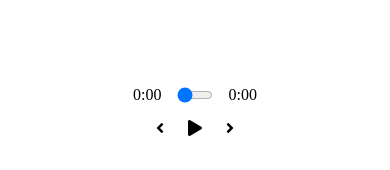
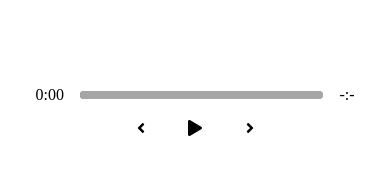
Before and after one commit to HebbarSrikanth/Music-Player, a React (Create React App) app: page / in a window 390 px wide. Shown: the part 580-750 px from the top of the page. Built offline with nearby package versions, Linux system fonts and the light colour scheme.

Commit message:
Completed till adding animation

```diff
--- a/src/App.js
+++ b/src/App.js
@@ -11,10 +11,13 @@ const App = () => {
   const [currentSong, setCurrentSong] = useState(songs[0])
   const [showLibrary, setLibrary] = useState(false)
   return (
-    <div>
+    <div className={`container ${showLibrary ? 'library-active' : ''}`}>
       <Nav showLibrary={showLibrary} setLibrary={setLibrary} />
       <Song currentSong={currentSong} />
-      <Player currentSong={currentSong} />
+      <Player
+        currentSong={currentSong} setCurrentSong={setCurrentSong}
+        songs={songs} setSongs={setSongs}
+      />
       <Library
         songs={songs} showLibrary={showLibrary}
         setCurrentSong={setCurrentSong} setSongs={setSongs}
--- a/src/components/Player.js
+++ b/src/components/Player.js
@@ -2,12 +2,13 @@ import React, { useEffect, useRef, useState } from 'react'
 import { FontAwesomeIcon } from '@fortawesome/react-fontawesome'
 import { faPlay, faAngleLeft, faAngleRight, faPause } from '@fortawesome/free-solid-svg-icons'
 
-const Progress = ({ currentSong }) => {
+const Progress = ({ currentSong, setCurrentSong, songs, setSongs }) => {
     //State for playing/pausing
     const [isPlaying, setPlaying] = useState(false)
     const [currenTime, setTime] = useState({
         currentInfo: 0,
-        duration: 0
+        duration: 0,
+        completePercentage: 0
     })
 
     useEffect(() => {
@@ -32,10 +33,14 @@ const Progress = ({ currentSong }) => {
     }
     //Sond Duration Update
     const timeHandler = (e) => {
+        const current = Math.round(e.target.currentTime)
+        const end = Math.round(e.target.duration)
+        const percentage = Math.round((current / end) * 100)
         setTime({
             ...currenTime,
             currentInfo: e.target.currentTime,
-            duration: e.target.duration
+            duration: e.target.duration,
+            completePercentage: percentage
         })
     }
     //Make proper time format
@@ -51,25 +56,51 @@ const Progress = ({ currentSong }) => {
         ref.current.currentTime = e.target.value
     }
 
+    //Style complete percentage
+    const styleSlider = {
+        transform: `translateX(${currenTime.completePercentage}%)`
+    }
+
+    const controlHandler = (type) => {
+        const length = songs.length;
+        const songIndex = songs.findIndex(s => s.id === currentSong.id)
+        let skipSong = '';
+        if (type === 'back') {
+            if (songIndex === 0) skipSong = songs[length - 1]
+            else skipSong = songs[songIndex - 1]
+        } else {
+            if (songIndex === length - 1) skipSong = songs[0]
+            else skipSong = songs[songIndex + 1]
+        }
+        const newSongList = (songs.map(s => s.id === skipSong.id ? { ...s, active: true } : { ...s, active: false }))
+        setCurrentSong(skipSong)
+        setSongs(newSongList)
+    }
 
     return (
         <div className='player'>
             <div className='time-control'>
                 <p>{getTime(currenTime.currentInfo)}</p>
+                <div style=
+                    {{ background: `linear-gradient(to right,${currentSong.colors[0]},${currentSong.colors[1]})` }}
+                    className='track'
+                >
                     <input type='range'
                         min={0}
                         value={currenTime.currentInfo}
                         max={currenTime.duration || 0}
                         onChange={dragHandler}
                     />
-                <p>{getTime(currenTime.duration)}</p>
+                    <div style={styleSlider} className='track-slider'></div>
+                </div>
+                <p>{currenTime.duration ? getTime(currenTime.duration) : '-:-'}</p>
             </div>
             <div className='song-control'>
-                <FontAwesomeIcon className='skip-back' icon={faAngleLeft} />
+                <FontAwesomeIcon className='skip-back' onClick={() => controlHandler('back')} icon={faAngleLeft} />
                 <FontAwesomeIcon onClick={playHandler} className='play' icon={isPlaying ? faPause : faPlay} />
-                <FontAwesomeIcon className='skip-next' icon={faAngleRight} />
+                <FontAwesomeIcon className='skip-next' onClick={() => controlHandler('skip')} icon={faAngleRight} />
             </div>
-            <audio onTimeUpdate={timeHandler} onLoadedMetadata={timeHandler} ref={ref} src={currentSong.song}></audio>
+            <audio onTimeUpdate={timeHandler} onEnded={() => controlHandler('skip')} onLoadedMetadata={timeHandler} ref={ref} src={currentSong.song}></audio>
         </div>
     )
 }
--- a/src/styles/_library.scss
+++ b/src/styles/_library.scss
@@ -1,5 +1,5 @@
 .library-container{
-    max-width: 20vw;
+    width: 15rem;
     height: 100%;
     overflow: scroll;
     background: white;
@@ -68,3 +68,9 @@
     border-radius: 50px;
     border:transparent
 }
+
+@media screen and (max-width:768px){
+    .library-container{
+        width: 100%;
+    }
+}
--- a/src/styles/_navBar.scss
+++ b/src/styles/_navBar.scss
@@ -16,3 +16,11 @@
         }
     }
 }
+
+@media screen and (max-width:768px){
+    .nav{
+        button{
+            z-index: 10;
+        }
+    }
+}
--- a/src/styles/_player.scss
+++ b/src/styles/_player.scss
@@ -9,10 +9,12 @@
 .time-control{
     display: flex;
     width: 40%;
+    align-items: center;
     input{
         width: 100%;
-        padding: 1rem 0rem;
         cursor: pointer;
+        -webkit-appearance: none;
+        background: transparent;
     }
     p{
         padding:1rem;
@@ -28,3 +30,42 @@
         cursor: pointer;
     }
 }
+
+input[type='range']:focus{
+    outline: none;
+}
+
+input[type='range']::-webkit-slider-thumb{
+    -webkit-appearance: none;
+    height: 16px;
+    width: 16px;
+}
+
+.track{
+    background: lightblue;
+    width: 100%;
+    height: 0.5rem;
+    position: relative;
+    border-radius: 1rem;
+    overflow: hidden;
+}
+
+.track-slider{
+    background: rgb(165,165,165);
+    width: 100%;
+    height: 100%;
+    position: absolute;
+    top:0;
+    left:0;
+    pointer-events: none;
+    transform: translateX(0%);
+}
+
+@media screen and (max-width:768px){
+    .time-control{
+        width: 90%;
+    }
+    .song-control{
+        width:30%;
+    }
+}
--- a/src/styles/_song.scss
+++ b/src/styles/_song.scss
@@ -13,3 +13,11 @@
         font-size: 0.75rem;
     }
 }
+
+@media screen and (max-width:768px){
+    .song-container{
+        img{
+            width: 60%;
+        }
+    }
+}
--- a/src/styles/app.scss
+++ b/src/styles/app.scss
@@ -12,6 +12,14 @@ h3,h4{
     font-weight: 400;
     color: rgb(100,100,100);
 }
+
+.container{
+    transition: all 0.5s ease;
+}
+.library-active{
+    margin-left: 20%;
+}
+
 @import './library';
 @import './song';
 @import './player';
```
Lines whose indentation alone changed are shown as unchanged.
